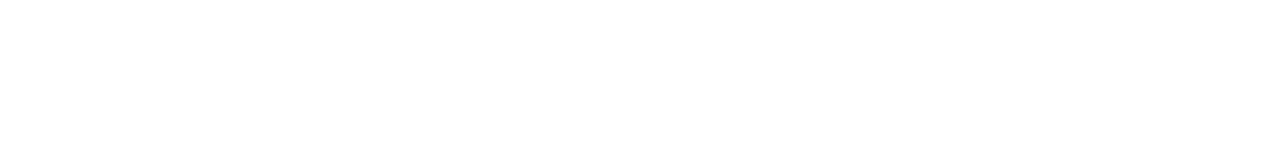
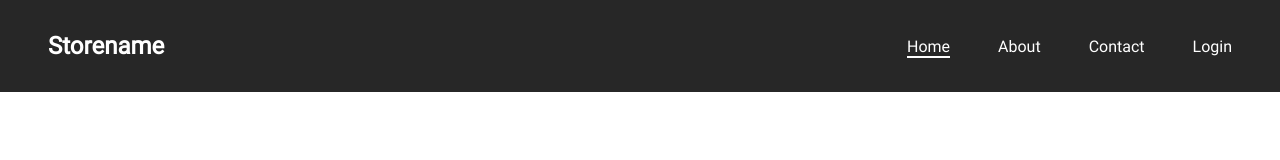
Before and after one commit to MartinusAaD/final_project, a plain HTML site: page src/index.html in a window 1280 px wide. Drawn offline with Linux system fonts and the light colour scheme.

Commit message:
Created basic navbar html/css

```diff
--- a/src/css/navbar.css
+++ b/src/css/navbar.css
@@ -0,0 +1,34 @@
+.navbar {
+  width: 100%;
+  display: flex;
+  align-items: center;
+  padding: var(--spacing-large) var(--spacing-xl);
+  background: var(--color-primary);
+}
+
+.navbar__header {
+  flex-grow: 1;
+  color: var(--font-color-light);
+}
+
+.navbar__navigation {
+  display: flex;
+  gap: 3rem;
+}
+
+.navbar__navigation-link {
+  color: var(--font-color-light);
+  border-bottom: 2px solid transparent;
+}
+
+.navbar__navigation-link:hover {
+  border-bottom: 2px solid var(--font-color-light);
+}
+
+.navbar__navigation-link--active {
+  border-bottom: 2px solid var(--font-color-light);
+}
+
+.navbar__hamburger-menu {
+  display: none;
+}
--- a/src/css/reset.css
+++ b/src/css/reset.css
@@ -7,3 +7,11 @@
 button {
   cursor: pointer;
 }
+
+a {
+  text-decoration: none;
+}
+
+li {
+  list-style: none;
+}
--- a/src/css/styles.css
+++ b/src/css/styles.css
@@ -0,0 +1,8 @@
+@font-face {
+  font-family: Roboto-Regular;
+  src: url(../assets/fonts/Roboto-Regular.ttf);
+}
+
+body {
+  font-family: Roboto-Regular;
+}
--- a/src/css/variables.css
+++ b/src/css/variables.css
@@ -1,7 +1,8 @@
 :root {
   /* Colors */
-  --color-primary: #ffffff;
+  --color-primary: #272727;
   --color-text: #ffffff;
+  --font-color-light: #ffffff;
   --button-color: #ffffff;
   --button-color-hover: #ffffff;
   --button-color-active: #ffffff;
--- a/src/index.html
+++ b/src/index.html
@@ -10,7 +10,38 @@
     <title>Document</title>
   </head>
   <body>
-    <header></header>
+    <header>
+      <nav class="navbar">
+        <h1 class="navbar__header">Storename</h1>
+        <ul class="navbar__navigation">
+          <li>
+            <a
+              href="/src/index.html"
+              class="navbar__navigation-link navbar__navigation-link--active"
+              >Home</a
+            >
+          </li>
+          <li>
+            <a href="./pages/about.html" class="navbar__navigation-link"
+              >About</a
+            >
+          </li>
+          <li>
+            <a href="./pages/contact.html" class="navbar__navigation-link"
+              >Contact</a
+            >
+          </li>
+          <li>
+            <a href="./pages/login.html" class="navbar__navigation-link"
+              >Login</a
+            >
+          </li>
+        </ul>
+        <div>
+          <button class="navbar__hamburger-menu"><img src="#" alt="" /></button>
+        </div>
+      </nav>
+    </header>
     <main></main>
     <footer></footer>
     <script src="./js/app.js"></script>
```
Also changed, not shown: src/assets/fonts/Roboto-Regular.ttf (added), src/pages/about.html (added), src/pages/contact.html (added), src/pages/login.html (added).
